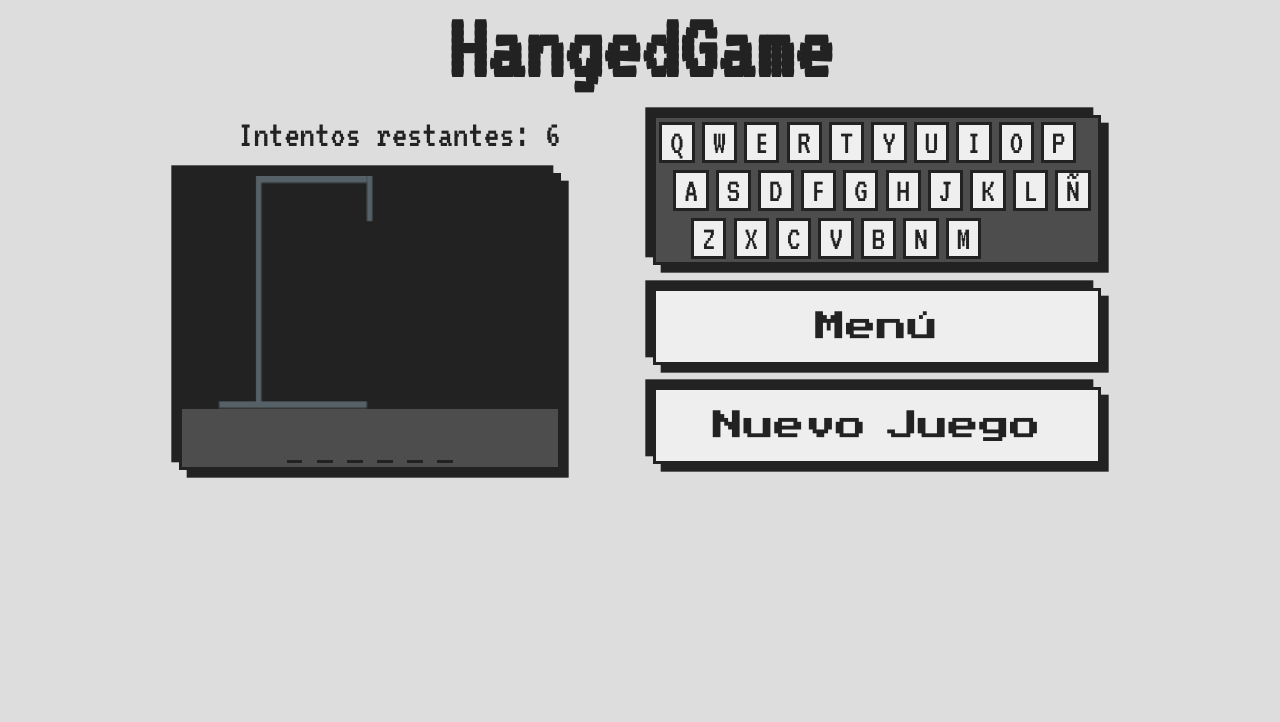
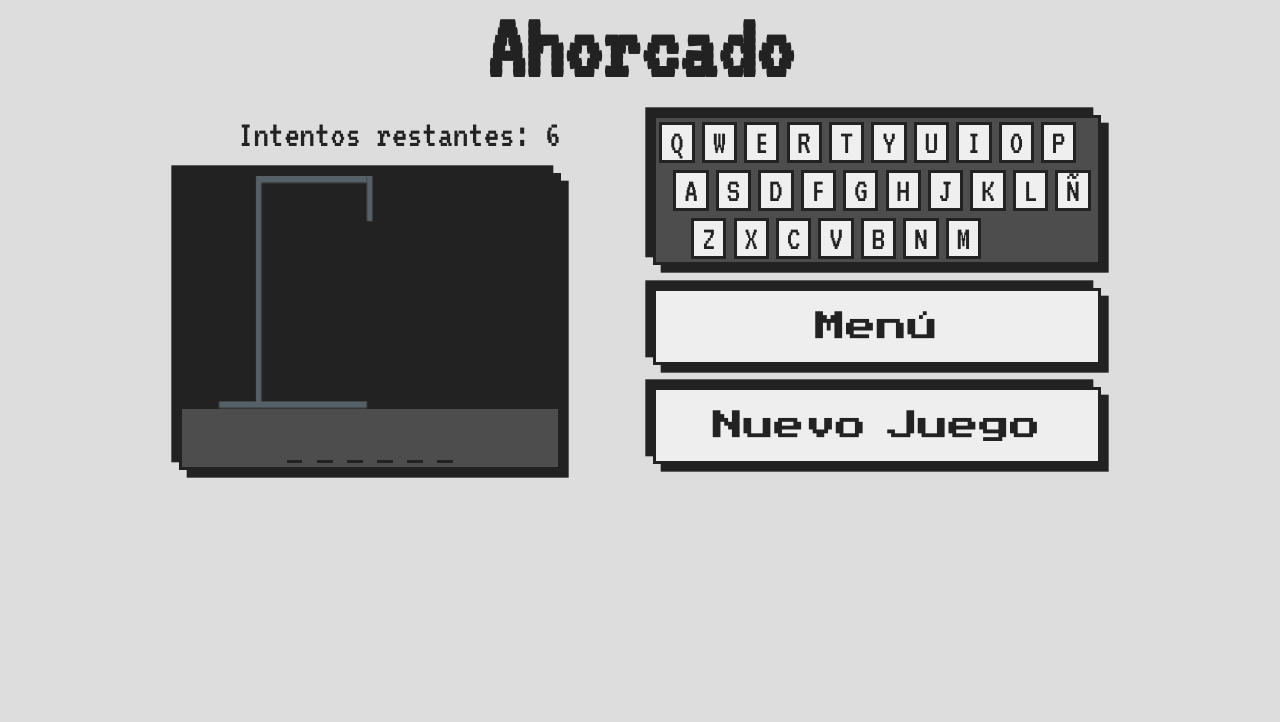
Before and after one commit to pablohernandezm/pablohernandezm.github.io, a plain HTML site: page Hangman/index.html in a window 1280 px wide. Shown: the top 722 px of the page. Drawn offline with Linux system fonts and the light colour scheme.

Commit message:
Corregido el titulo

```diff
--- a/Hangman/index.html
+++ b/Hangman/index.html
@@ -14,7 +14,7 @@
 </head>
 <body>
     <main>
-        <h1>HangedGame</h1>
+        <h1>Ahorcado</h1>
         <div id="game">
             <div id="gameContainer">
                 <p>Intentos restantes: <span id="counter"></span></p>
```
